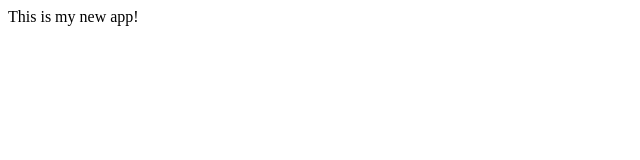
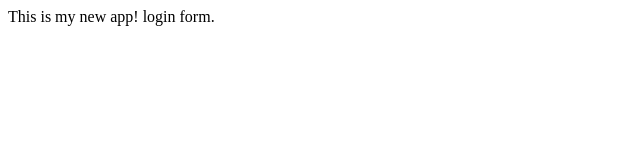
Before and after one commit to senath2000/mynewappsample, a plain HTML site: page index.html in a window 1280 px wide. Shown: the full height of the page, 0-640 px from the left. Drawn offline with Linux system fonts and the light colour scheme.

Commit message:
login form

```diff
--- a/index.html
+++ b/index.html
@@ -3,6 +3,6 @@
 	<title>My App</title>
 	</head>
 	<body>
-	This is my new app!
+	This is my new app! login form.
 	</body>
 </html>
```
Also changed, not shown: login.html (added, +1 -0 lines).
